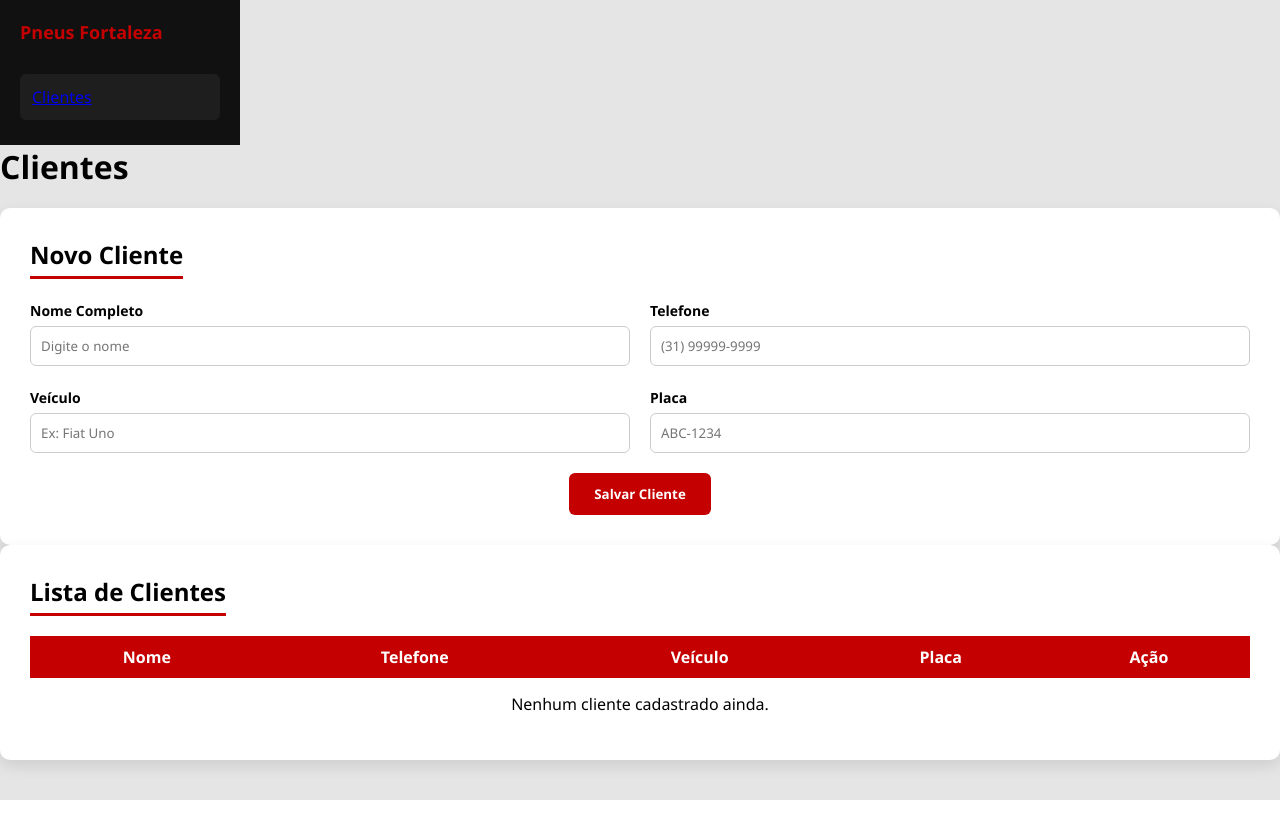
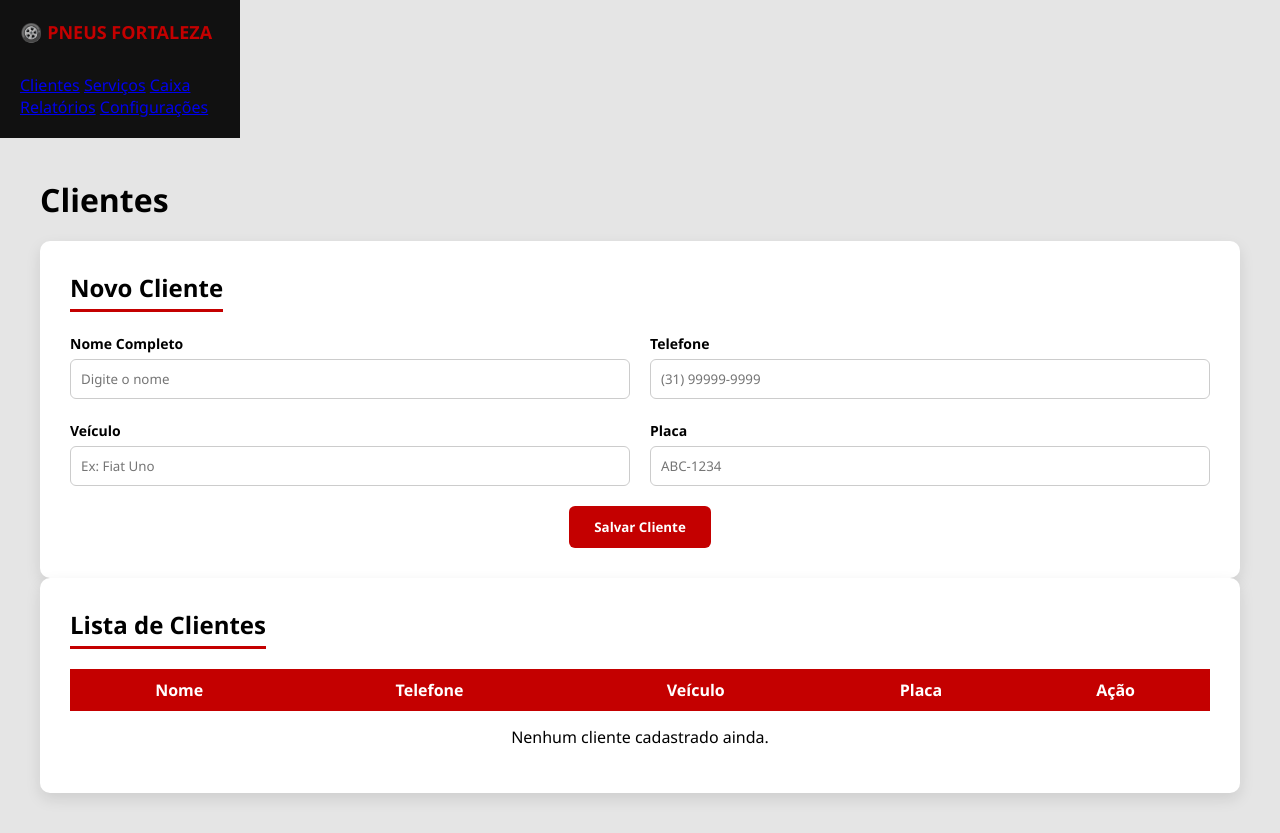
Before and after one commit to caiomero/pneus_fortaleza, a Flask app: page /clientes in a window 1280 px wide. Before the commit the page ends 800 px from the top, so only its background shows below. Run offline with Flask 3, Linux system fonts and the light colour scheme; data that the repository does not hold is empty.

Commit message:
Update base.html

```diff
--- a/templates/base.html
+++ b/templates/base.html
@@ -5,24 +5,27 @@
     <title>Pneus Fortaleza</title>
     <link rel="stylesheet" href="{{ url_for('static', filename='style.css') }}">
 </head>
-
 <body>
 
 <div class="layout">
 
-    <!-- MENU LATERAL -->
+    <!-- SIDEBAR -->
     <aside class="sidebar">
         <div class="logo">
-            Pneus Fortaleza
+            🛞 <span>PNEUS</span> FORTALEZA
         </div>
 
-        <ul>
-            <li><a href="/clientes">Clientes</a></li>
-        </ul>
+        <nav>
+            <a href="/clientes" class="active">Clientes</a>
+            <a href="#">Serviços</a>
+            <a href="#">Caixa</a>
+            <a href="#">Relatórios</a>
+            <a href="#">Configurações</a>
+        </nav>
     </aside>
 
     <!-- CONTEÚDO -->
-    <main class="main">
+    <main class="content">
         {% block content %}{% endblock %}
     </main>
 
```
